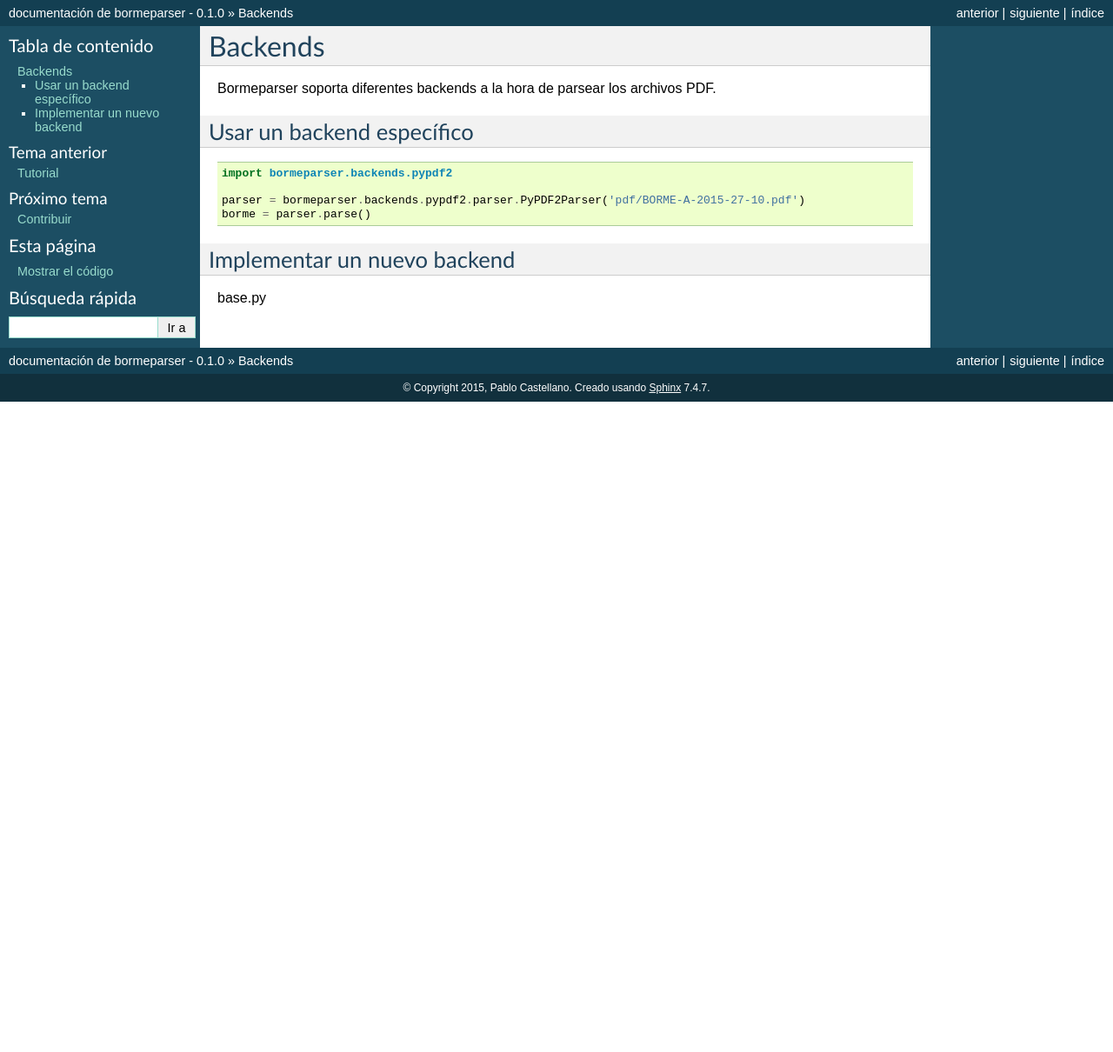
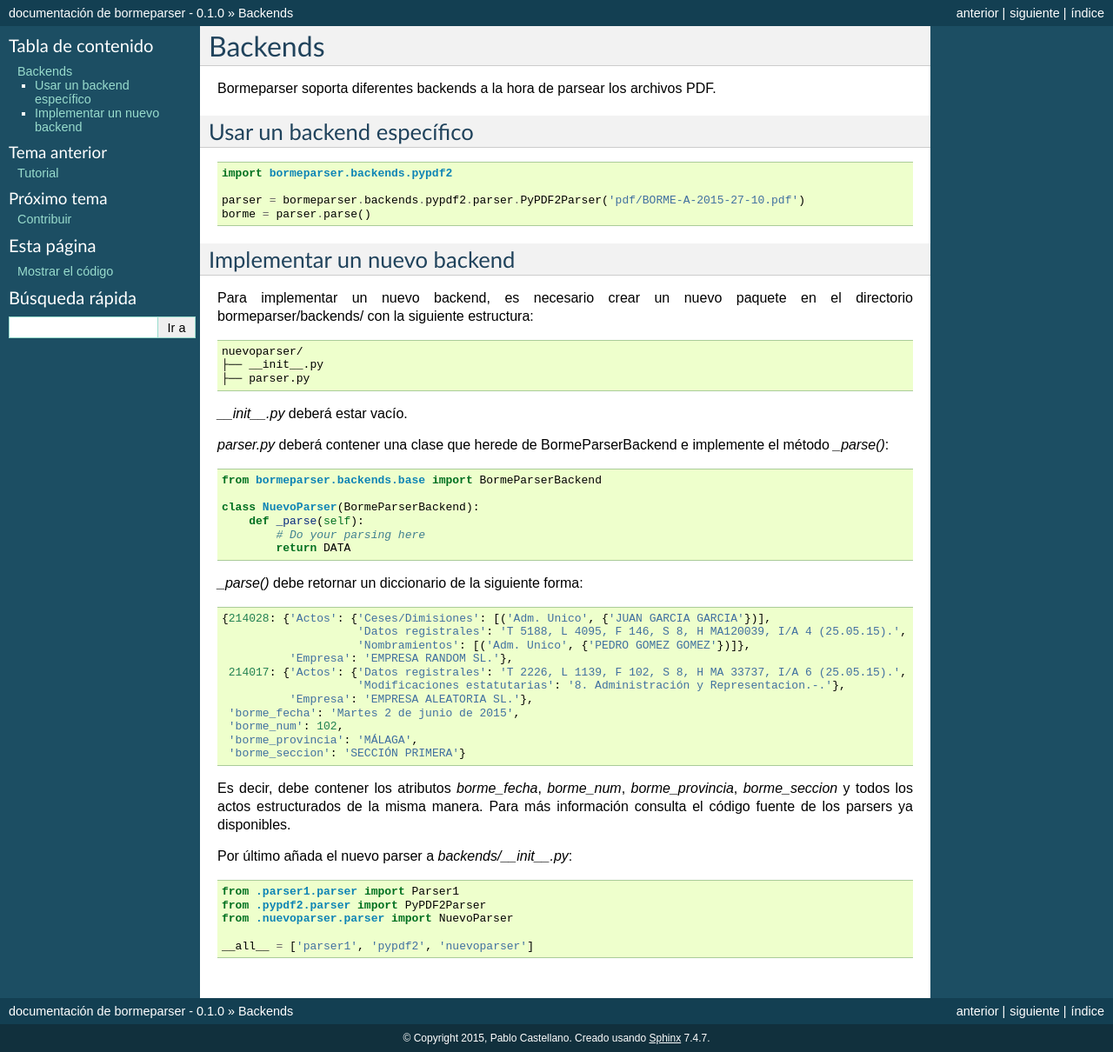
Before and after one commit to PabloCastellano/bormeparser, a Sphinx documentation site: the page built from docs/backends.rst, in a window 1280 px wide. Shown: the whole page at 87% size. Built offline with Sphinx 7.4.7, drawn with Linux system fonts in a browser that asks for light colours; before the commit the page ends 900 px from its top, so only the background shows below that.

Commit message:
doc: Implementar un nuevo backend

```diff
--- a/docs/backends.rst
+++ b/docs/backends.rst
@@ -17,4 +17,50 @@ Usar un backend específico
 Implementar un nuevo backend
 ----------------------------
 
-base.py
+Para implementar un nuevo backend, es necesario crear un nuevo paquete en el directorio bormeparser/backends/ con la siguiente estructura::
+
+    nuevoparser/
+    ├── __init__.py
+    ├── parser.py
+
+`__init__.py` deberá estar vacío.
+
+`parser.py` deberá contener una clase que herede de BormeParserBackend e implemente el método `_parse()`:
+
+.. code-block:: python
+
+    from bormeparser.backends.base import BormeParserBackend
+
+    class NuevoParser(BormeParserBackend):
+        def _parse(self):
+            # Do your parsing here
+            return DATA
+
+`_parse()` debe retornar un diccionario de la siguiente forma:
+
+.. code-block:: python
+
+    {214028: {'Actos': {'Ceses/Dimisiones': [('Adm. Unico', {'JUAN GARCIA GARCIA'})],
+                        'Datos registrales': 'T 5188, L 4095, F 146, S 8, H MA120039, I/A 4 (25.05.15).',
+                        'Nombramientos': [('Adm. Unico', {'PEDRO GOMEZ GOMEZ'})]},
+              'Empresa': 'EMPRESA RANDOM SL.'},
+     214017: {'Actos': {'Datos registrales': 'T 2226, L 1139, F 102, S 8, H MA 33737, I/A 6 (25.05.15).',
+                        'Modificaciones estatutarias': '8. Administración y Representacion.-.'},
+              'Empresa': 'EMPRESA ALEATORIA SL.'},
+     'borme_fecha': 'Martes 2 de junio de 2015',
+     'borme_num': 102,
+     'borme_provincia': 'MÁLAGA',
+     'borme_seccion': 'SECCIÓN PRIMERA'}
+
+Es decir, debe contener los atributos `borme_fecha`, `borme_num`, `borme_provincia`, `borme_seccion` y todos los actos estructurados de la misma manera.
+Para más información consulta el código fuente de los parsers ya disponibles.
+
+Por último añada el nuevo parser a `backends/__init__.py`:
+
+.. code-block:: python
+
+    from .parser1.parser import Parser1
+    from .pypdf2.parser import PyPDF2Parser
+    from .nuevoparser.parser import NuevoParser
+
+    __all__ = ['parser1', 'pypdf2', 'nuevoparser']
```
